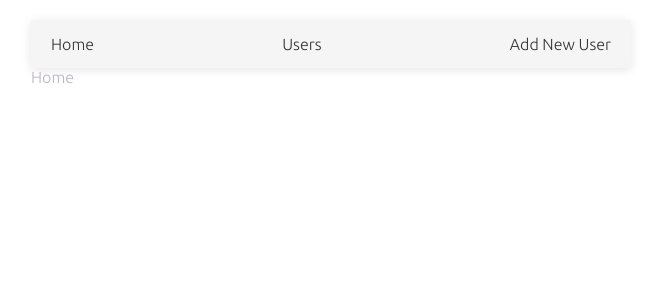
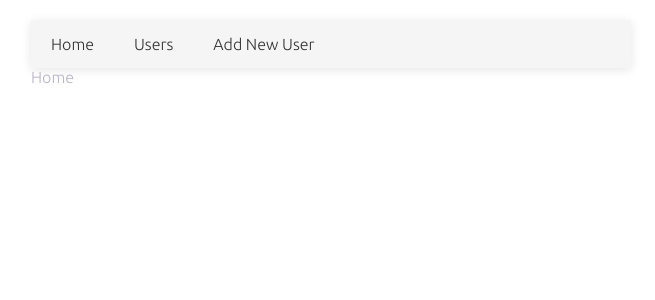
Before and after one commit to KanishkaKodithuwakku/users-crud-app, a React (Create React App) app: page / in a window 1280 px wide. Shown: the top 300 px of the page, without its empty margins (309-964 px from the left). Built offline with nearby package versions, Linux system fonts and the light colour scheme.

Commit message:
changed nav style

```diff
--- a/src/App.js
+++ b/src/App.js
@@ -16,7 +16,7 @@ const Wrapper = styled.div`
 `;
 const StyledNav = styled.nav`
   display: flex;
-  justify-content: space-between; // Evenly spaces the links
+  justify-content: flex-start; // Evenly spaces the links
   padding: 10px 0;
   background-color: #f5f5f5;
   box-shadow: 0px 2px 10px rgba(0, 0, 0, 0.1);
```
